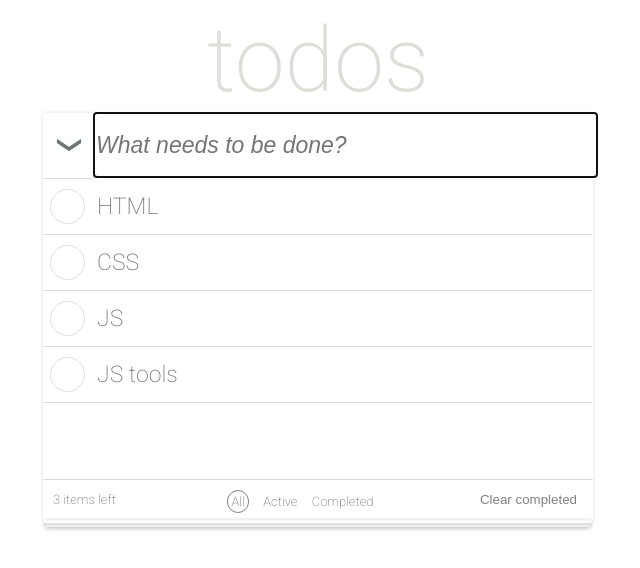
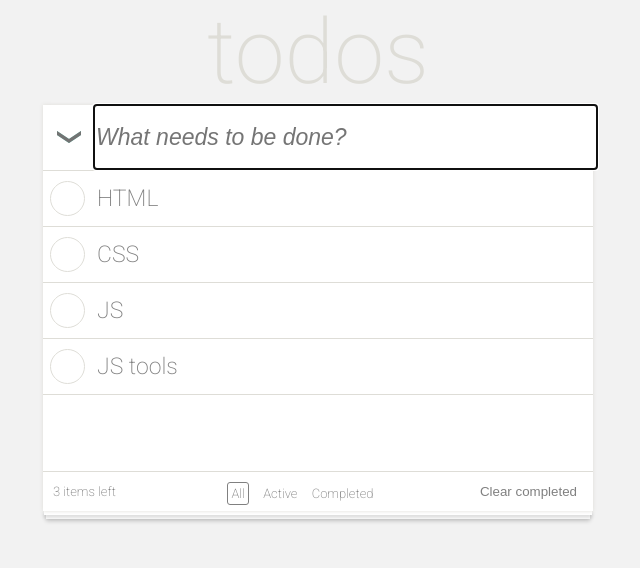
Before and after one commit to ok-technopolis-autumn-2019/Almaz_Shakirov, a plain HTML site: page index.html in a window 1280 px wide. Shown: the whole page, without its empty margins (322-962 px from the left). Drawn offline with Linux system fonts and the light colour scheme.

Commit message:
some fixes

```diff
--- a/style.css
+++ b/style.css
@@ -1,11 +1,13 @@
-body {
+html, body {
 	display: flex;
 	flex-flow: column;
 	align-items: center;
-    justify-content: center;
 	font-family: "Roboto", sans-serif;
 	font-weight: 100;
 	color: grey;
+	margin: 0;
+	padding: 0;
+	background-color: #f2f2f2;
 }
 
 .todos__header {
@@ -20,6 +22,7 @@ body {
 	width: 550px;
 	box-shadow: 0px 0px 4px #deddd7;
 	align-items: center;
+	background-color: white;
 }
 
 .todos::before {
@@ -50,7 +53,6 @@ body {
 	display: flex;
 	height: 65px;
 	width: 100%;
-	flex-direction: row;
 	border-bottom: 1px #deddd7 solid;
 }
 
@@ -115,7 +117,7 @@ body {
 }
 
 .list__item__view-name {
-	width: 460px;
+	width: 455px;
 	font-size: 23px;
 	padding-left: 12px;
 	word-wrap: break-word;
@@ -134,8 +136,9 @@ body {
 .list__item__delete {
 	border: none;
 	background: url(images/rectangle.svg) no-repeat;
-	width: 20px;
-	height: 20px;
+	background-position: center;
+	width: 30px;
+	height: 30px;
 	margin: 10px;
 	opacity: 0;
 }
@@ -162,7 +165,7 @@ body {
 .task-filter__input:checked + .task-filter__name {
 	border: 1px solid grey;
 	color: grey;
-    border-radius: 20px;
+	border-radius: 3px;
 	padding: 3px;
 }
 
```
Lines whose indentation alone changed are shown as unchanged.
